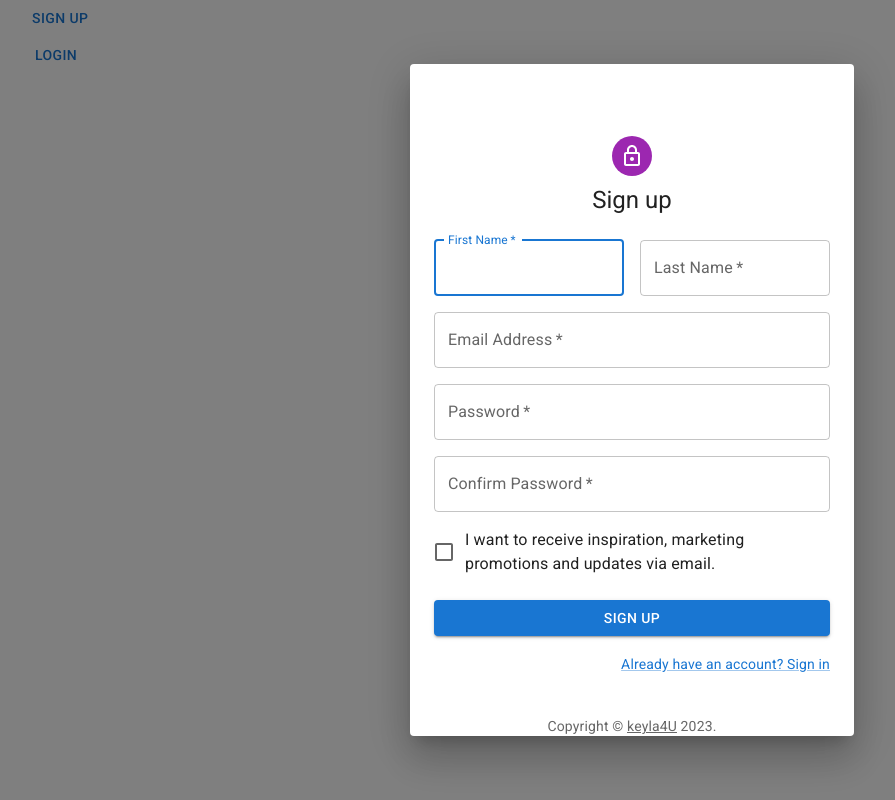
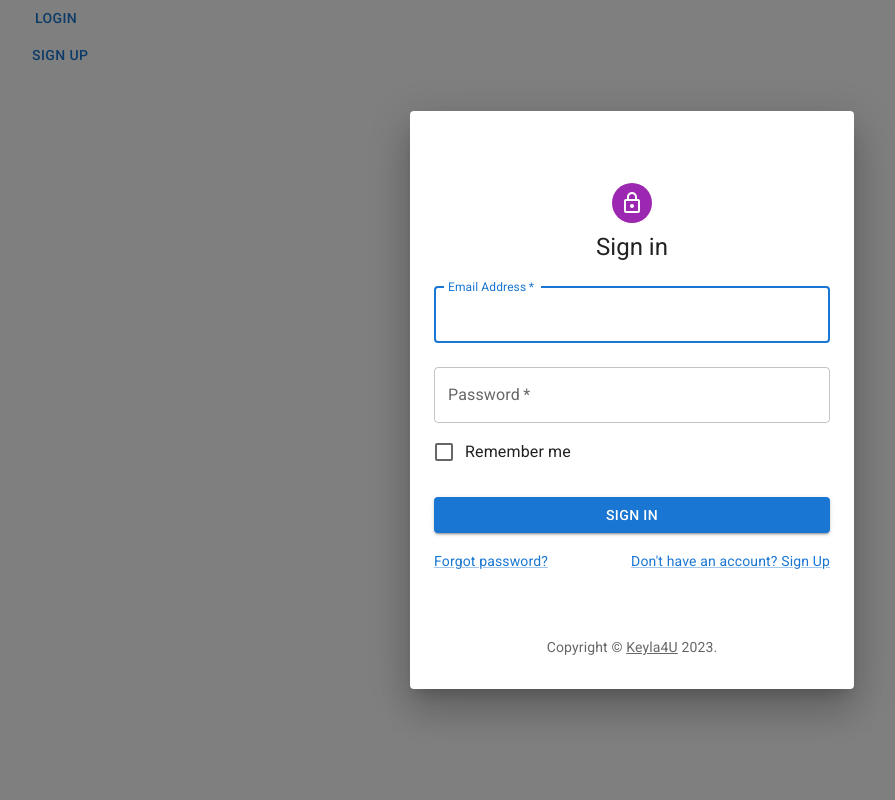
Before and after one commit to tykealy/Keyla4U-client, a Next.js app: page / in a window 1280 px wide. Both pictures are taken after a click on the button "LOGIN". Shown: the whole page, without its empty margins (8-903 px from the left). Built offline with nearby package versions, Linux system fonts and the light colour scheme.

Commit message:
close #8 authentication updated

```diff
--- a/components/presentation/SignInForm.jsx
+++ b/components/presentation/SignInForm.jsx
@@ -1,4 +1,4 @@
-import * as React from "react";
+import React from "react";
 import Avatar from "@mui/material/Avatar";
 import Button from "@mui/material/Button";
 import CssBaseline from "@mui/material/CssBaseline";
@@ -12,7 +12,8 @@ import LockOutlinedIcon from "@mui/icons-material/LockOutlined";
 import Typography from "@mui/material/Typography";
 import Container from "@mui/material/Container";
 import { createTheme, ThemeProvider } from "@mui/material/styles";
-
+import { setCookie } from "../../utilities/cookie";
+import { CircularProgress } from "@mui/material";
 function Copyright(props) {
   return (
     <Typography
@@ -34,19 +35,24 @@ function Copyright(props) {
 const theme = createTheme();
 
 export default function SignInForm() {
+  const [loginError, setLoginError] = React.useState(false);
+  const [loading, setLoading] = React.useState(false);
   const handleSubmit = async (event) => {
     event.preventDefault();
-    const data = new FormData(event.currentTarget);
-    // console.log({
-    //   email: data.get("email"),
-    //   password: data.get("password"),
-    // });
+    setLoading(true);
+    const data = new FormData(event.target);
     const req = await fetch("http://localhost:8000/api/login", {
       method: "POST",
       body: data,
-    }).catch((e) => console.log(e));
+    }).catch((e) => {
+      console.log(e);
+    });
+    req.status == 401 ? setLoginError(true) : setLoginError(false);
     const res = await req.json();
-    console.log(res);
+    req.status == 200
+      ? localStorage.setItem("user", JSON.stringify(res))
+      : localStorage.setItem("user", null);
+    setLoading(false);
   };
 
   return (
@@ -93,6 +99,11 @@ export default function SignInForm() {
               id="password"
               autoComplete="current-password"
             />
+            {loginError && (
+              <Typography sx={{ margin: "auto" }} color="error">
+                Invalid login credentials
+              </Typography>
+            )}
             <FormControlLabel
               control={<Checkbox value="remember" color="primary" />}
               label="Remember me"
@@ -102,8 +113,9 @@ export default function SignInForm() {
               fullWidth
               variant="contained"
               sx={{ mt: 3, mb: 2 }}
+              disabled={loading}
             >
-              Sign In
+              Sign In {loading && <CircularProgress size={20} />}
             </Button>
             <Grid container>
               <Grid item xs>
--- a/components/presentation/SignUpForm.jsx
+++ b/components/presentation/SignUpForm.jsx
@@ -12,17 +12,28 @@ import LockOutlinedIcon from "@mui/icons-material/LockOutlined";
 import Typography from "@mui/material/Typography";
 import Container from "@mui/material/Container";
 import { createTheme, ThemeProvider } from "@mui/material/styles";
-
+import { CircularProgress } from "@mui/material";
 export default function SignUp() {
+  const [created, setCreated] = React.useState(true);
+  const [loading, setLoading] = React.useState(false);
   const handleSubmit = async (event) => {
     event.preventDefault();
+    setLoading(true);
     const data = new FormData(event.target);
     const req = await fetch("http://localhost:8000/api/register", {
       method: "POST",
       body: data,
     }).catch((e) => console.log(e));
-    const res = await req.json();
-    console.log(res);
+    if (req.status == 201) {
+      setCreated(true);
+      const res = await req.json();
+      localStorage.setItem("user", JSON.stringify(res.user));
+      console.log(res);
+    } else {
+      setCreated(false);
+      return;
+    }
+    setLoading(false);
   };
   return (
     <ThemeProvider theme={theme}>
@@ -102,6 +113,9 @@ export default function SignUp() {
                   autoComplete="new-password"
                 />
               </Grid>
+              {created == false && (
+                <Typography color="error">Error creating account</Typography>
+              )}
               <Grid item xs={12}>
                 <FormControlLabel
                   control={
@@ -116,8 +130,10 @@ export default function SignUp() {
               fullWidth
               variant="contained"
               sx={{ mt: 3, mb: 2 }}
+              disabled={loading}
+              loading={loading}
             >
-              Sign Up
+              Sign Up {loading && <CircularProgress size={20} />}
             </Button>
             <Grid container justifyContent="flex-end">
               <Grid item>
--- a/package.json
+++ b/package.json
@@ -14,7 +14,9 @@
     "@fontsource/roboto": "^4.5.8",
     "@mui/icons-material": "^5.11.16",
     "@mui/material": "^5.12.2",
+    "js-cookie": "^3.0.5",
     "next": "13.3.1",
+    "next-auth": "^4.22.1",
     "props-type": "^1.0.1",
     "react": "18.2.0",
     "react-dom": "18.2.0"
--- /dev/null
+++ b/pages/api/register.js
@@ -0,0 +1,5 @@
+export default function register(req, res) {
+  fetch("http://localhost:8000/api/login",{
+    method: "POST",
+  });
+}
--- a/pages/index.jsx
+++ b/pages/index.jsx
@@ -25,8 +25,8 @@ export default function Home() {
         title="Sign up Form"
         onClose={onClose}
       />
-      <ModButton onClick={handleLogin} buttonTitle="Sign Up" />
-      <ModButton onClick={handleRegister} buttonTitle="Login" />
+      <ModButton onClick={handleLogin} buttonTitle="Login" />
+      <ModButton onClick={handleRegister} buttonTitle="Sign Up" />
     </div>
   );
 }
--- /dev/null
+++ b/utilities/cookie.js
@@ -0,0 +1,13 @@
+import Cookies from "js-cookie";
+
+export const setCookie = (key, value, option = {}) => {
+  Cookies.set(key, value, option);
+};
+
+export const getCookie = (key) => {
+  Cookies.get(key);
+};
+
+export const removeCookie = (key) => {
+  Cookies.remove(key);
+};
```
Also changed, not shown: pages/api/auth/[...nextauth].js (added, +23 -0 lines), 1 other file (tests, documents, lock files or other folders).
